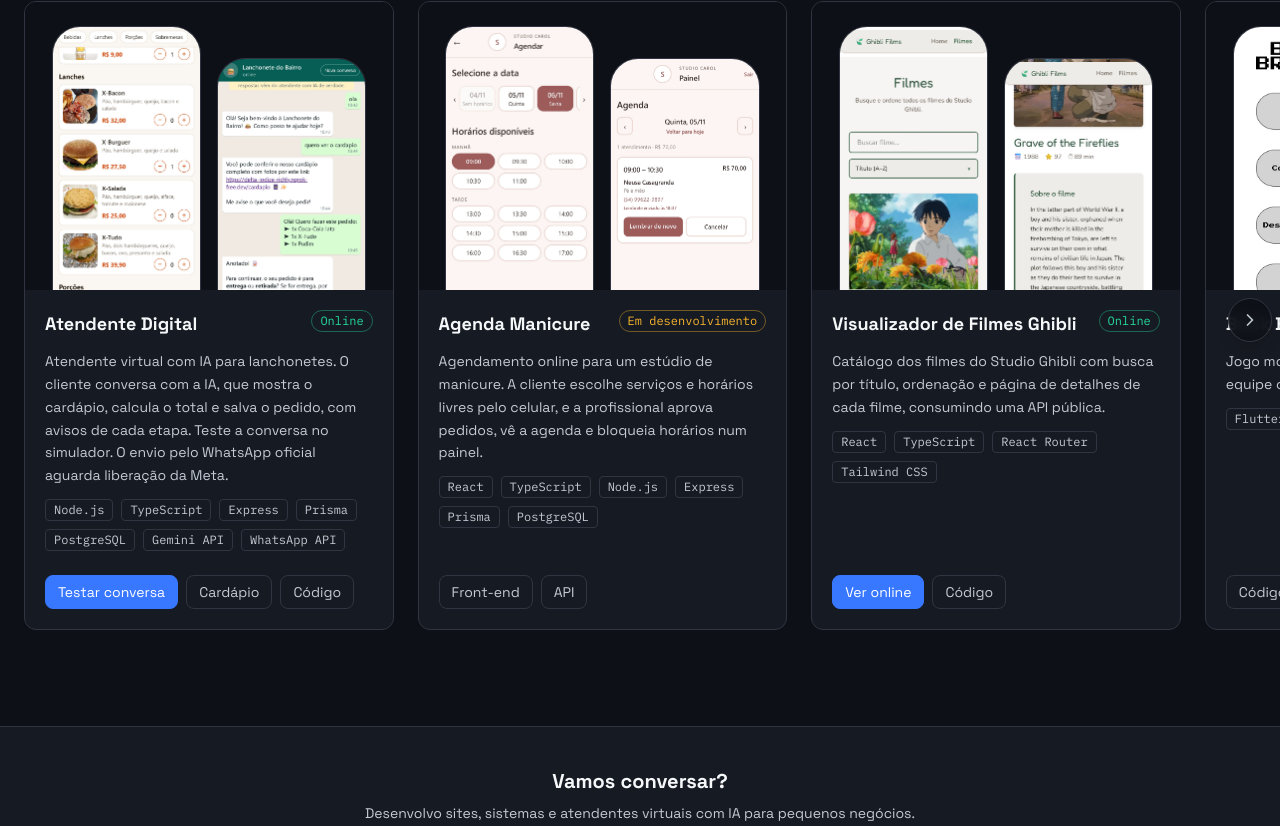
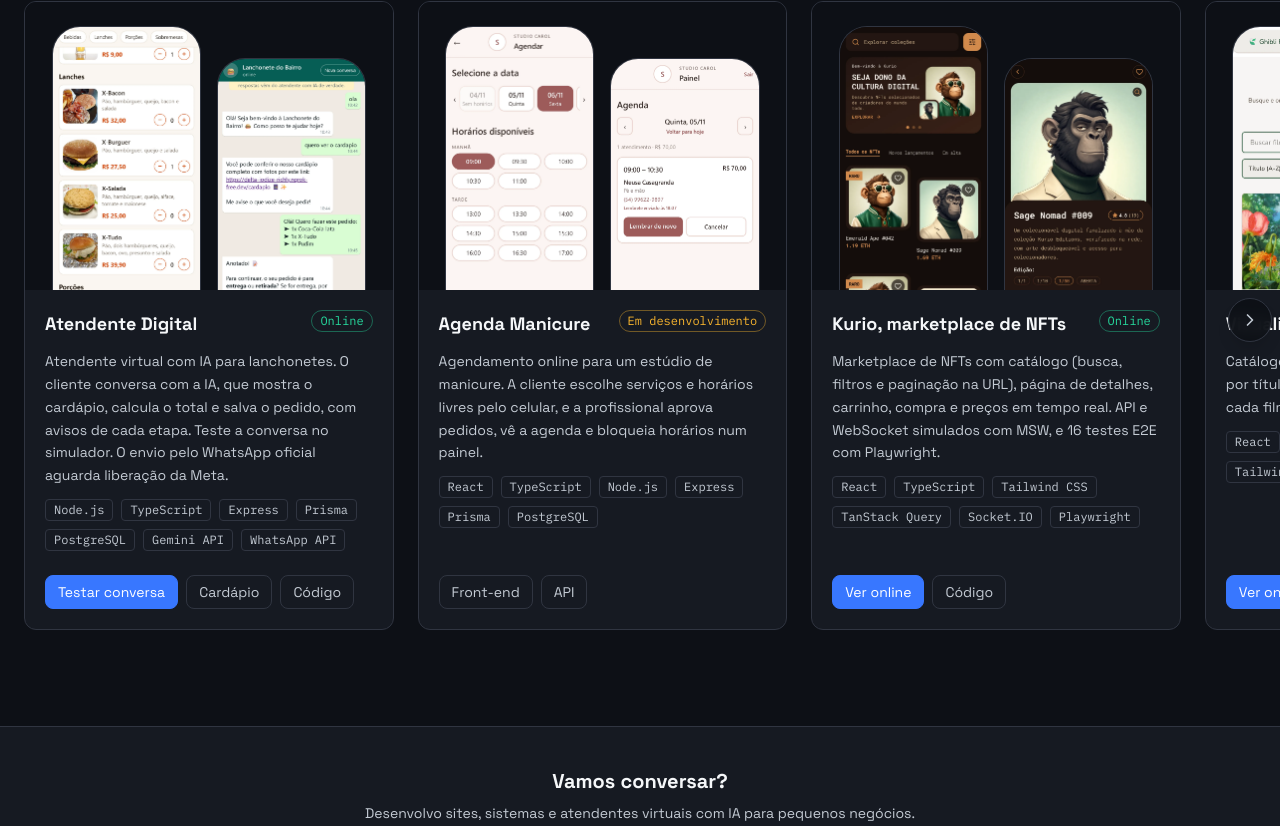
Before and after one commit to MaiconCasagrandaDev/portifolio-maicon, a React (Vite) app: page / in a window 1280 px wide. Shown: the part 2140-2966 px from the top of the page. Built offline with nearby package versions, Linux system fonts and the light colour scheme.

Commit message:
feat: adiciona o Kurio aos projetos

```diff
--- a/src/components/Projects/projects.data.ts
+++ b/src/components/Projects/projects.data.ts
@@ -8,6 +8,8 @@ import brickInicial from "../../assets/images/brick-breaker-tela-inicial.webp";
 import brickJogo from "../../assets/images/brick-breaker-jogo.webp";
 import atendenteCardapio from "../../assets/images/cardapio.webp";
 import atendenteConversa from "../../assets/images/conversa.webp";
+import kurioInicio from "../../assets/images/inicio-nft.webp";
+import kurioCarrinho from "../../assets/images/carrinho-nft.webp";
 
 export type Projeto = {
   titulo: string;
@@ -23,25 +25,82 @@ export const projetos: Projeto[] = [
     titulo: "Atendente Digital",
     descricao:
       "Atendente virtual com IA para lanchonetes. O cliente conversa com a IA, que mostra o cardápio, calcula o total e salva o pedido, com avisos de cada etapa. Teste a conversa no simulador. O envio pelo WhatsApp oficial aguarda liberação da Meta.",
-    tecnologias: ["Node.js", "TypeScript", "Express", "Prisma", "PostgreSQL", "Gemini API", "WhatsApp API"],
+    tecnologias: [
+      "Node.js",
+      "TypeScript",
+      "Express",
+      "Prisma",
+      "PostgreSQL",
+      "Gemini API",
+      "WhatsApp API",
+    ],
     imagens: [atendenteCardapio, atendenteConversa],
     status: "online",
     links: [
-      { rotulo: "Testar conversa", url: "https://atendente-digital.onrender.com/simulador", destaque: true },
-      { rotulo: "Cardápio", url: "https://atendente-digital.onrender.com/cardapio" },
-      { rotulo: "Código", url: "https://github.com/MaiconCasagrandaDev/atendente-digital" },
+      {
+        rotulo: "Testar conversa",
+        url: "https://atendente-digital.onrender.com/simulador",
+        destaque: true,
+      },
+      {
+        rotulo: "Cardápio",
+        url: "https://atendente-digital.onrender.com/cardapio",
+      },
+      {
+        rotulo: "Código",
+        url: "https://github.com/MaiconCasagrandaDev/atendente-digital",
+      },
     ],
   },
   {
     titulo: "Agenda Manicure",
     descricao:
       "Agendamento online para um estúdio de manicure. A cliente escolhe serviços e horários livres pelo celular, e a profissional aprova pedidos, vê a agenda e bloqueia horários num painel.",
-    tecnologias: ["React", "TypeScript", "Node.js", "Express", "Prisma", "PostgreSQL"],
+    tecnologias: [
+      "React",
+      "TypeScript",
+      "Node.js",
+      "Express",
+      "Prisma",
+      "PostgreSQL",
+    ],
     imagens: [agendaServicos, agendaAdmin],
     status: "desenvolvimento",
     links: [
-      { rotulo: "Front-end", url: "https://github.com/MaiconCasagrandaDev/agenda-manicure-web" },
-      { rotulo: "API", url: "https://github.com/MaiconCasagrandaDev/agenda-manicure-api" },
+      {
+        rotulo: "Front-end",
+        url: "https://github.com/MaiconCasagrandaDev/agenda-manicure-web",
+      },
+      {
+        rotulo: "API",
+        url: "https://github.com/MaiconCasagrandaDev/agenda-manicure-api",
+      },
+    ],
+  },
+  {
+    titulo: "Kurio, marketplace de NFTs",
+    descricao:
+      "Marketplace de NFTs com catálogo (busca, filtros e paginação na URL), página de detalhes, carrinho, compra e preços em tempo real. API e WebSocket simulados com MSW, e 16 testes E2E com Playwright.",
+    tecnologias: [
+      "React",
+      "TypeScript",
+      "Tailwind CSS",
+      "TanStack Query",
+      "Socket.IO",
+      "Playwright",
+    ],
+    imagens: [kurioInicio, kurioCarrinho],
+    status: "online",
+    links: [
+      {
+        rotulo: "Ver online",
+        url: "https://nft-marketplace-maicon99.vercel.app/",
+        destaque: true,
+      },
+      {
+        rotulo: "Código",
+        url: "https://github.com/MaiconCasagrandaDev/nft-marketplace",
+      },
     ],
   },
   {
@@ -57,7 +116,10 @@ export const projetos: Projeto[] = [
         url: "https://maiconcasagrandadev.github.io/visualizador-filmes-ghibli/",
         destaque: true,
       },
-      { rotulo: "Código", url: "https://github.com/MaiconCasagrandaDev/visualizador-filmes-ghibli" },
+      {
+        rotulo: "Código",
+        url: "https://github.com/MaiconCasagrandaDev/visualizador-filmes-ghibli",
+      },
     ],
   },
   {
@@ -77,7 +139,10 @@ export const projetos: Projeto[] = [
     tecnologias: ["JavaScript", "API do GitHub"],
     imagens: [githubBusca, githubResultado],
     links: [
-      { rotulo: "Código", url: "https://github.com/MaiconCasagrandaDev/visualizador-perfil-github" },
+      {
+        rotulo: "Código",
+        url: "https://github.com/MaiconCasagrandaDev/visualizador-perfil-github",
+      },
     ],
   },
 ];
```
